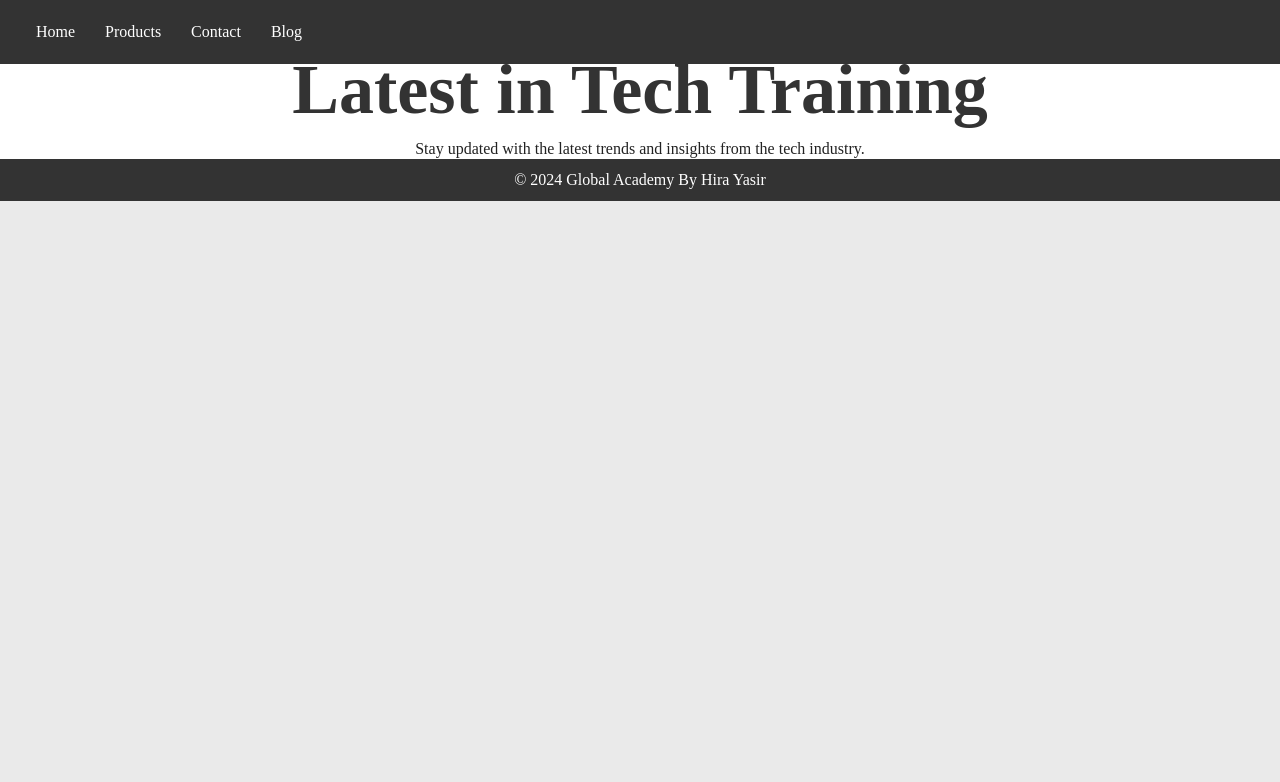
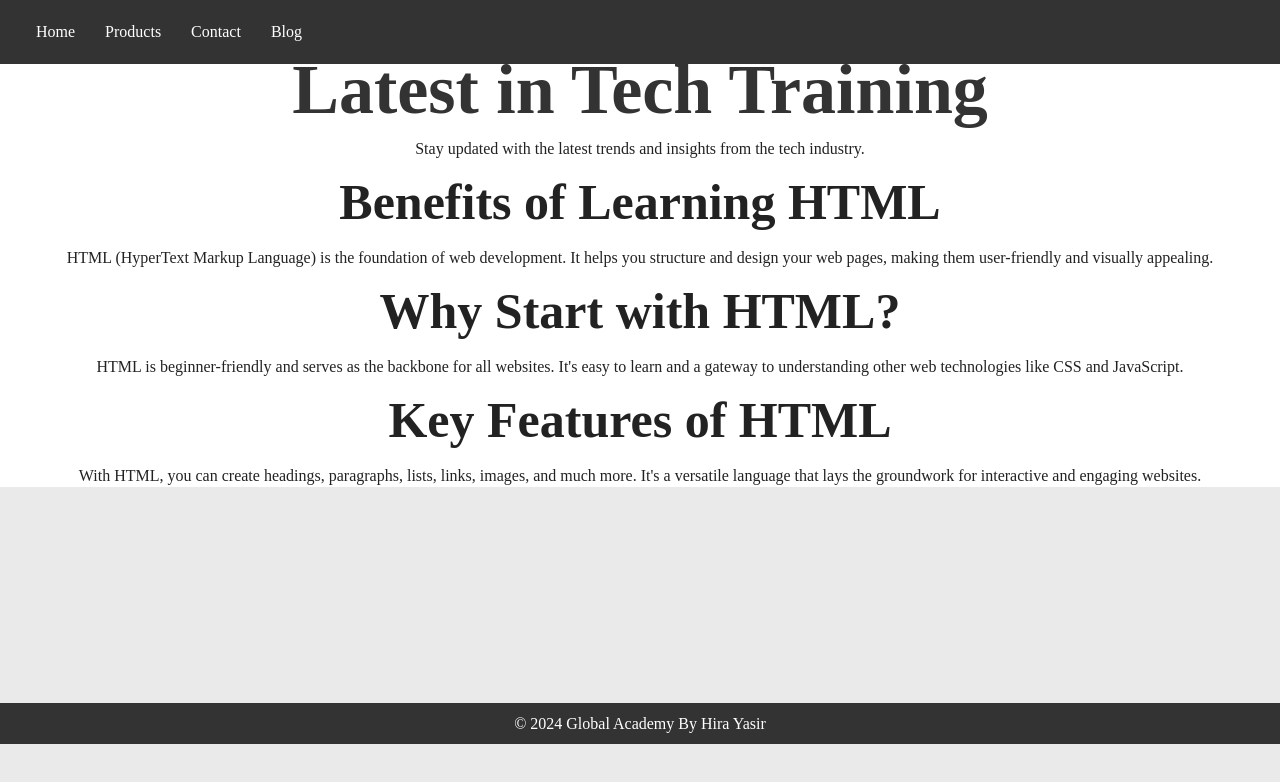
Before and after one commit to hirayasir/Full-Stack-Development, a plain HTML site: page blog.html in a window 1280 px wide. Drawn offline with Linux system fonts and the light colour scheme.

Commit message:
updated
updated

```diff
--- a/blog.html
+++ b/blog.html
@@ -22,8 +22,26 @@
         <article>
             <h2>Latest in Tech Training</h2>
             <p>Stay updated with the latest trends and insights from the tech industry.</p>
+            <h3>Benefits of Learning HTML</h2>
+            <p>HTML (HyperText Markup Language) is the foundation of web development. It helps you structure and design your web pages, making them user-friendly and visually appealing.</p>
+
+            <h3>Why Start with HTML?</h3>
+            <p>HTML is beginner-friendly and serves as the backbone for all websites. It's easy to learn and a gateway to understanding other web technologies like CSS and JavaScript.</p>
+
+            <h3>Key Features of HTML</h3>
+            <p>With HTML, you can create headings, paragraphs, lists, links, images, and much more. It's a versatile language that lays the groundwork for interactive and engaging websites.</p>
         </article>
     </section>
+    <br>
+    <br>
+    <br>
+    <br>
+    <br>
+    <br>
+    <br>
+    <br>
+    <br>
+    <br>
     <footer>
         <p>&copy; 2024 Global Academy By Hira Yasir</p>
     </footer>
--- a/styles.css
+++ b/styles.css
@@ -563,7 +563,18 @@ legend{
 
 #blog h2 {
     font-size: 70px;
+
 }
+#blog{
+    backround-color: #555555;
+}
+
+#blog h3 {
+    font-size: 50px;
+    text-align: center;
+}
+
+
 
 #products p {
     font-size: 50px;
```
